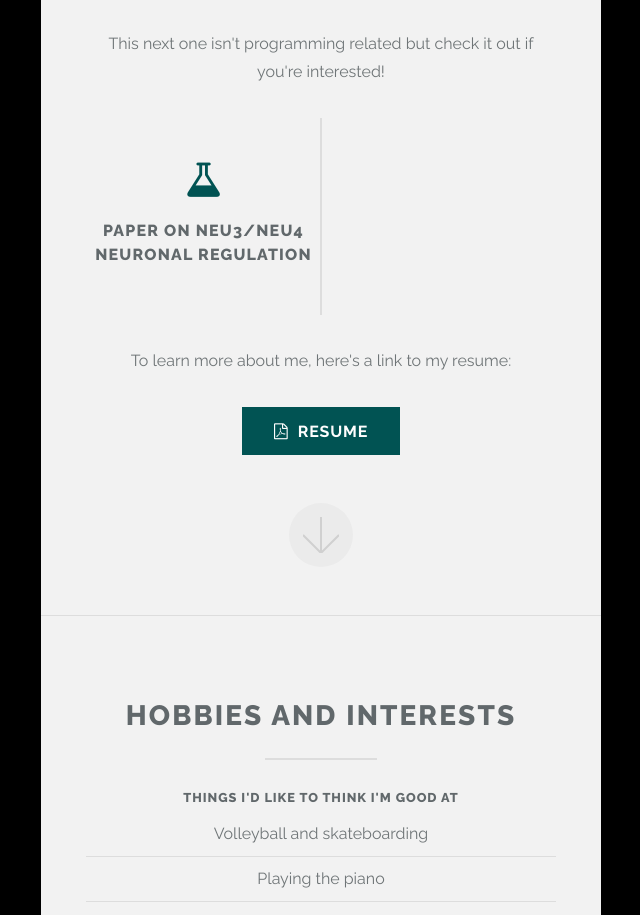
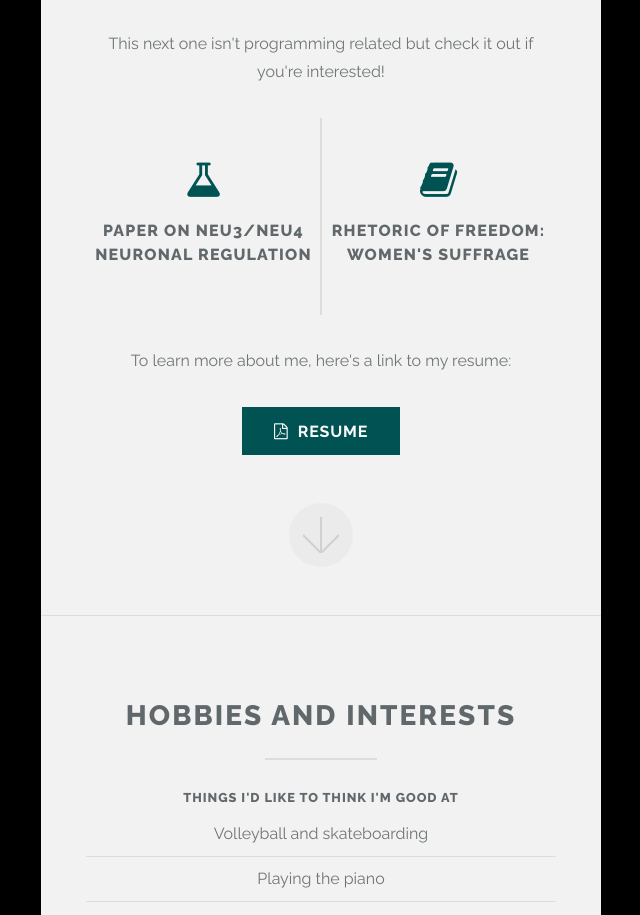
Before and after one commit to hywu1996/react_Harry, a React app in the folder client/: page / in a window 1280 px wide. Shown: the part 2787-3702 px from the top of the page, without its empty margins (319-959 px from the left). Built offline with nearby package versions, Linux system fonts and the light colour scheme.

Commit message:
undo prev changes

```diff
--- a/client/src/Components/Resume.js
+++ b/client/src/Components/Resume.js
@@ -92,6 +92,15 @@ const Resume = () => (
               <h3>Paper on Neu3/Neu4 Neuronal Regulation</h3>
             </a>
           </li>
+          <li>
+            <a
+              href="https://drive.google.com/open?id=1_1Pjz5edqzx1VTbevh4GrNGywz_6sByn"
+              target="_blank"
+            >
+              <span className="icon major fa-book"></span>
+              <h3>Rhetoric of Freedom: Women's Suffrage</h3>
+            </a>
+          </li>
         </ul>
       </div>
       <p> To learn more about me, here's a link to my resume: </p>
```
